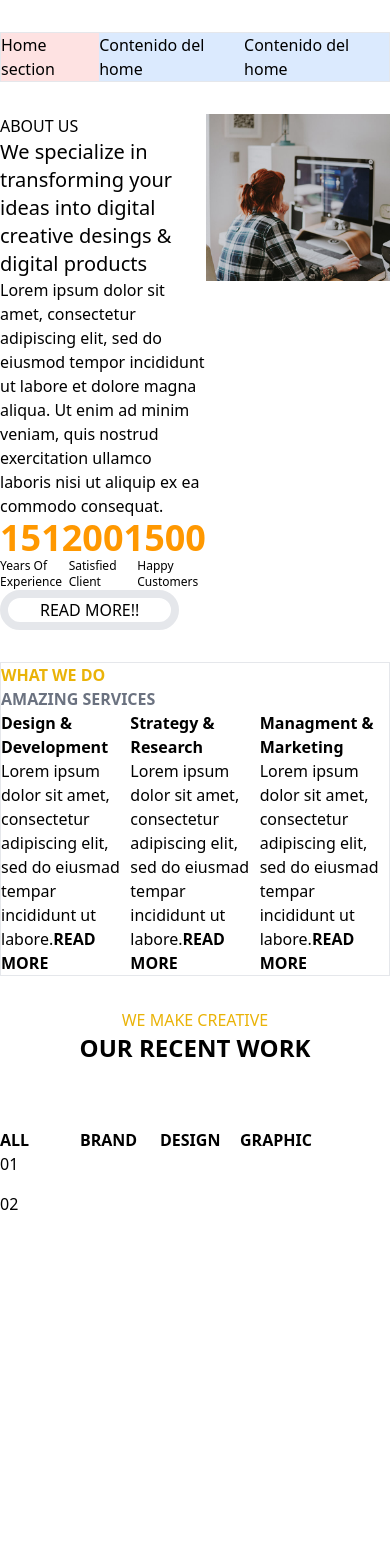
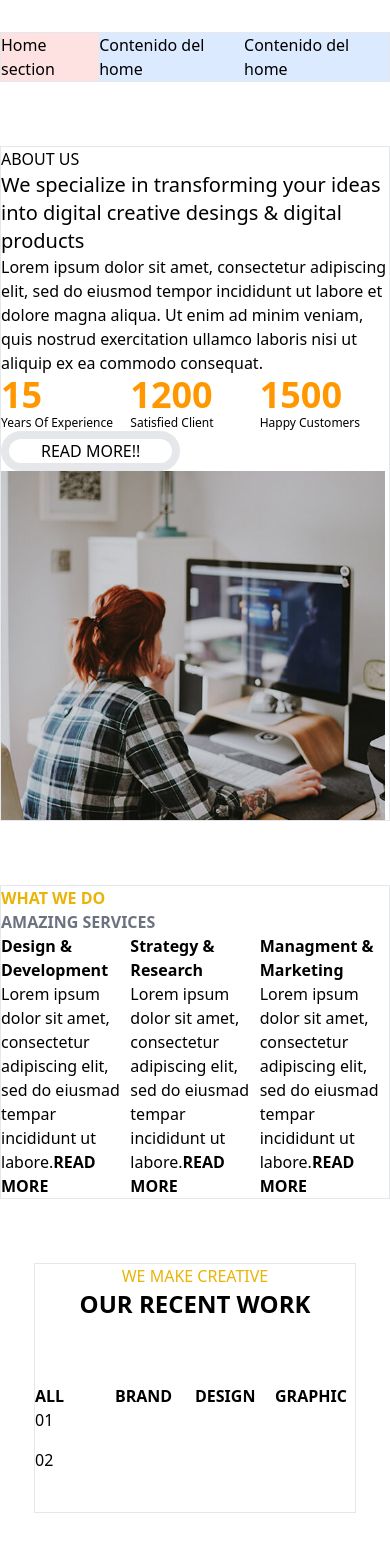
Before and after one commit to alanjq/proyecto-web-g1, a React (Create React App) app: page / in a window 390 px wide. Before the commit the page ends 1256 px from the top, so only its background shows below. Built offline with nearby package versions, Linux system fonts and the light colour scheme.

Commit message:
Add container

```diff
--- a/src/sections/about/AboutSection.jsx
+++ b/src/sections/about/AboutSection.jsx
@@ -1,10 +1,12 @@
 import React from 'react';
 import aboutImage from '../../img/about-image.jpg'
+import Container from '../../components/container/Container';
 
 function AboutSection() {
     return (
+        <Container>
             <div className='container md:mx-auto'>
-            <div className='flex-row flex'>
+                <div className='flex-col lg:flex-row flex'>
                     <div className='flex-1'>
                         <div>
                             <p className='font-medium'> ABOUT US</p>
@@ -49,6 +51,7 @@ function AboutSection() {
                         <img src={aboutImage} alt="Imagen de about" />
                     </div>
                 </div>
-        </div>)
+            </div>
+        </Container>)
 }
 export default AboutSection
--- a/src/sections/work/WorkSection.jsx
+++ b/src/sections/work/WorkSection.jsx
@@ -1,8 +1,10 @@
 import React from "react";
+import Container from "../../components/container/Container";
 
 function WorkSection() {
   return (
-    <main className="flex flex-col">
+    <Container>
+      <div className="flex flex-col">
         <div className="flex-row flex items-center justify-center">
           <h2 className="text-yellow-500">WE MAKE CREATIVE</h2>
         </div>
@@ -21,7 +23,8 @@ function WorkSection() {
           <div>01</div>
           <div>02</div>
         </div>
-    </main>
+      </div>
+    </Container>
   );
 }
 export default WorkSection;
```
Lines whose indentation alone changed are shown as unchanged.
